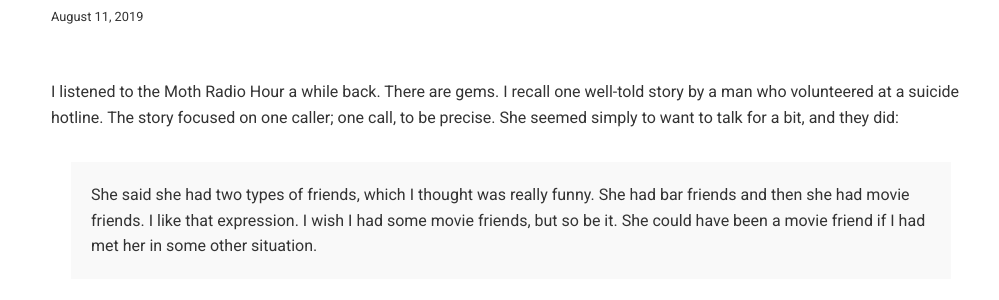
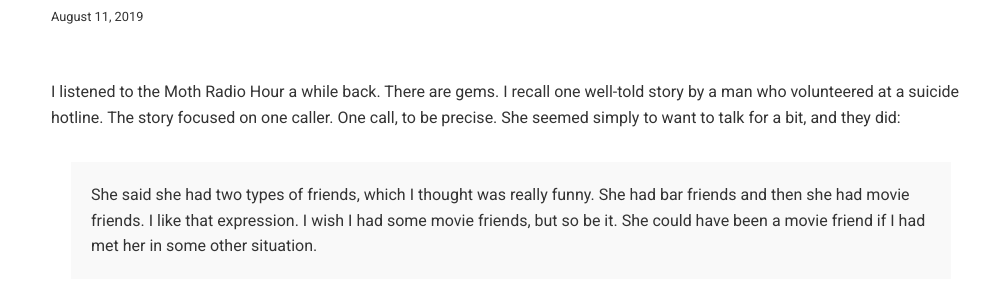
Before and after one commit to overheardonearth/overheardonearth.github.io, a Jekyll site: the page built from _posts/2019-08-11-bar-friends-and-movie-friends.html, in a window 1280 px wide. Shown: the part 202-502 px from the top of the page, without its empty margins (129-1128 px from the left). Built offline with Jekyll 4.4.1, drawn with Linux system fonts in a browser that asks for light colours; comment, search, counter and statistics services are not loaded.

```diff
--- a/_posts/2019-08-11-bar-friends-and-movie-friends.html
+++ b/_posts/2019-08-11-bar-friends-and-movie-friends.html
@@ -6,7 +6,7 @@ layout: post
 ---
 I listened to the Moth Radio Hour a while back. There are gems. I recall one well-told story by a man who volunteered at a suicide hotline.
 
-The story focused on one caller; one call, to be precise. She seemed simply to want to talk for a bit, and they did:
+The story focused on one caller. One call, to be precise. She seemed simply to want to talk for a bit, and they did:
 
 <div class="media">She said she had two types of friends, which I thought was really funny. She had bar friends and then she had movie friends. I like that expression. I wish I had some movie friends, but so be it. She could have been a movie friend if I had met her in some other situation.</div>
 
```
